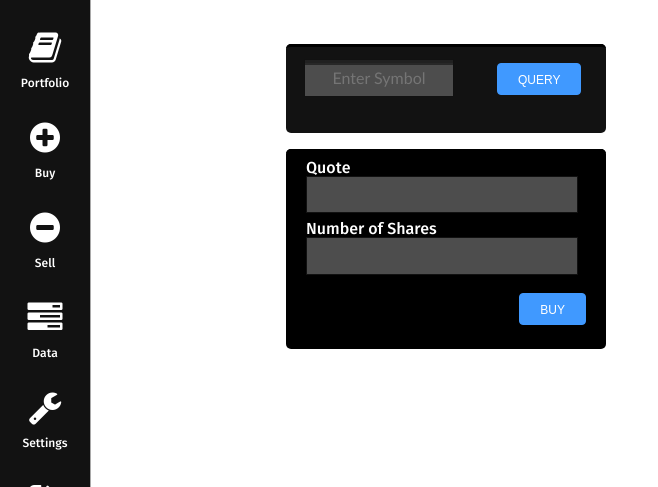
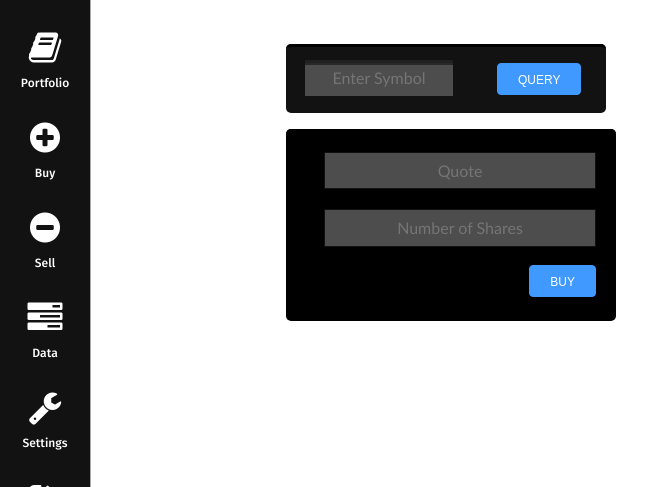
Before and after one commit to ShayanArman/knotPortfolio, a Python web app: template templates/buyStocks.html in a window 1280 px wide. Shown: the top 487 px of the page, without its empty margins (0-658 px from the left). Run offline with Jinja, Linux system fonts and the light colour scheme; the template is opened without the code that fills it, so the values that code supplies are empty; some libraries are stand-ins or nearby versions.

Commit message:
Changed the interface for stock querying

```diff
--- a/css/screen.css
+++ b/css/screen.css
@@ -137,7 +137,7 @@ li{
 	.querystocksform legend{display:none;}
 	.querystocksform p{margin:.5em 20px;}
 	.querystocksform label{display:inline;}
-	.querystocksform input, #querystocksform textarea{
+/*	.querystocksform input, #querystocksform textarea{
 		margin-left: 18px;
 		margin-top: 12px;
 		width:150px;
@@ -145,7 +145,7 @@ li{
 		background:#4D4D4D url(../images/form2/form_input.gif) repeat-x;
 		padding:5px 3px;
 		color:#fff;
-		}
+		}*/
 	.querystocksform textarea{
 		height:125px;
 		overflow:auto;
@@ -172,13 +172,25 @@ li{
 	}
 
 	.querystocksform input:focus {
-		outline: blue;
 		border: 1px solid #4099FF;
 		border-radius: 2px;
 	}
 
-	.priceUpdate {
-		padding: 10px 10px 10px 10px;
+/* // query stocks form */
+
+/* input styles for the forms */
+	.inputStyle {
+		text-align:center;
+		margin-left: 18px;
+		margin-top: 12px;
+		width:150px;
+		border:1px solid #111;
+		background:#4D4D4D url(../images/form2/form_input.gif) repeat-x;
+		padding:5px 3px;
+		color:#fff;
 	}
 
-/* // query stocks form */
+	/*.queryPriceRetrieved {
+		font-weight:bold;
+	}*/
+/* input styles for the forms */
--- a/js/buyStocksHandler.js
+++ b/js/buyStocksHandler.js
@@ -2,14 +2,19 @@ $(document).ready(function() {
 	// $(".sidebar-app p").removeClass("active")
 	// $("#buyLinkName").addClass("active");
 	$("#querystockbutton").click(function() {
-		var quoteToSearch = $("#priceSearchInput").val();
-		$.getJSON("/getPrice/"+quoteToSearch.toUpperCase()).complete(function(data) {
+		$('#querystockbutton').attr('disabled', 'disabled');
+		var quoteToSearch = $("#priceSearchInput").val().toUpperCase();
+		$.getJSON("/getPrice/"+quoteToSearch).complete(function(data) {
 			var response = String(data.responseText);
 			if(response == 'Error') {
 				alert('There was an error, please try again');
 			} else {
-				$(".priceUpdate").append(quoteToSearch + ': ' + response);
+				$("#retriedStockHolder").show();
+				$("#priceRetrieved").val("Price : $"+response);
+				$("#priceSearchInput").val(quoteToSearch);
+				$("#tickerInput").val(quoteToSearch);
 			}
+			$('#querystockbutton').removeAttr('disabled');
 		});
 	});
 
--- a/templates/buyStocks.html
+++ b/templates/buyStocks.html
@@ -1,6 +1,7 @@
 <head>
 	<script type="text/javascript" src="//ajax.googleapis.com/ajax/libs/jquery/1.7.2/jquery.min.js"></script>
 	<script src="../js/buyStocksHandler.js"></script>
+	<link rel="stylesheet" href="css/screen.css" media="screen" />
 </head>
 {% extends "MainStockPage.html" %}
 {% block content %}
@@ -8,9 +9,9 @@
 	<div class="querystocksform">
 		<!-- <h3><span>Contact Us</span></h3> Makes a green title bar-->
 		<fieldset>
-			<input placeholder="Enter Symbol" style="color:white;text-align:center" type="text" name="name" id="priceSearchInput" size="30" />
+			<input placeholder="Enter Symbol" class="inputStyle" type="text" name="name" id="priceSearchInput" size="30"/>
 			<button id="querystockbutton" type="button">QUERY</button>
-			<div class="priceUpdate"></div>
+			<div id="retriedStockHolder" style="display:none"><input placeholder="Price" class="inputStyle" type="text" name="name" id="priceRetrieved" size="30"/></div>
 		</fieldset>
 	</div>
 
@@ -18,12 +19,10 @@
 		<!-- <h3><span>Contact Us</span></h3> Makes a green title bar-->
 		<fieldset>
 			<p class="first">
-				<label for="name">Quote</label>
-				<input type="text" name="name" id="tickerInput" size="30" />
+				<input class="inputStyle" placeholder="Quote" type="text" name="name" id="tickerInput" size="30"/>
 			</p>
 			<p>
-				<label for="email">Number of Shares</label>
-				<input type="text" name="email" id="quantitySharesInput" size="30" />
+				<input class="inputStyle" placeholder="Number of Shares" type="text" name="email" id="quantitySharesInput" size="30"/>
 			</p>
 			<p class="submit"><button id="buystocksbutton" type="submit">BUY</button></p>
 		</fieldset>
--- a/templates/sellStocks.html
+++ b/templates/sellStocks.html
@@ -1,6 +1,7 @@
 <head>
 	<script type="text/javascript" src="//ajax.googleapis.com/ajax/libs/jquery/1.7.2/jquery.min.js"></script>
 	<script src="../js/sellStocksHandler.js"></script>
+	<link rel="stylesheet" href="css/screen.css" media="screen" />
 </head>
 {% extends "MainStockPage.html" %}
 {% block content %}
```
